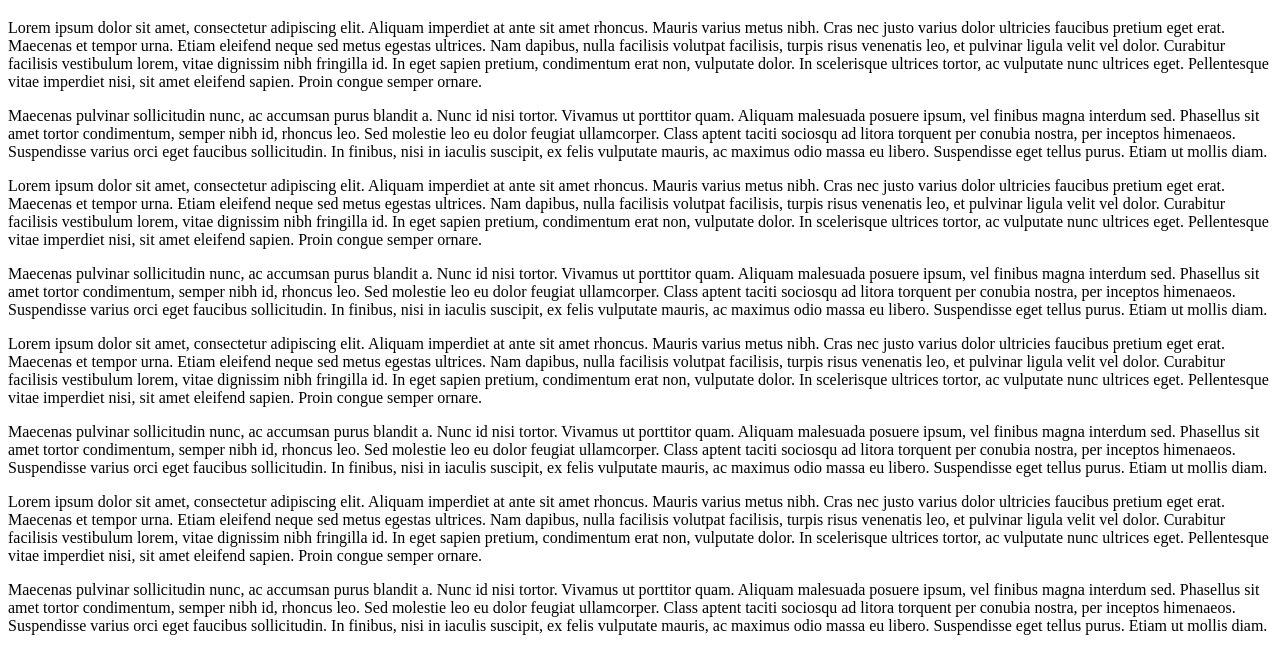
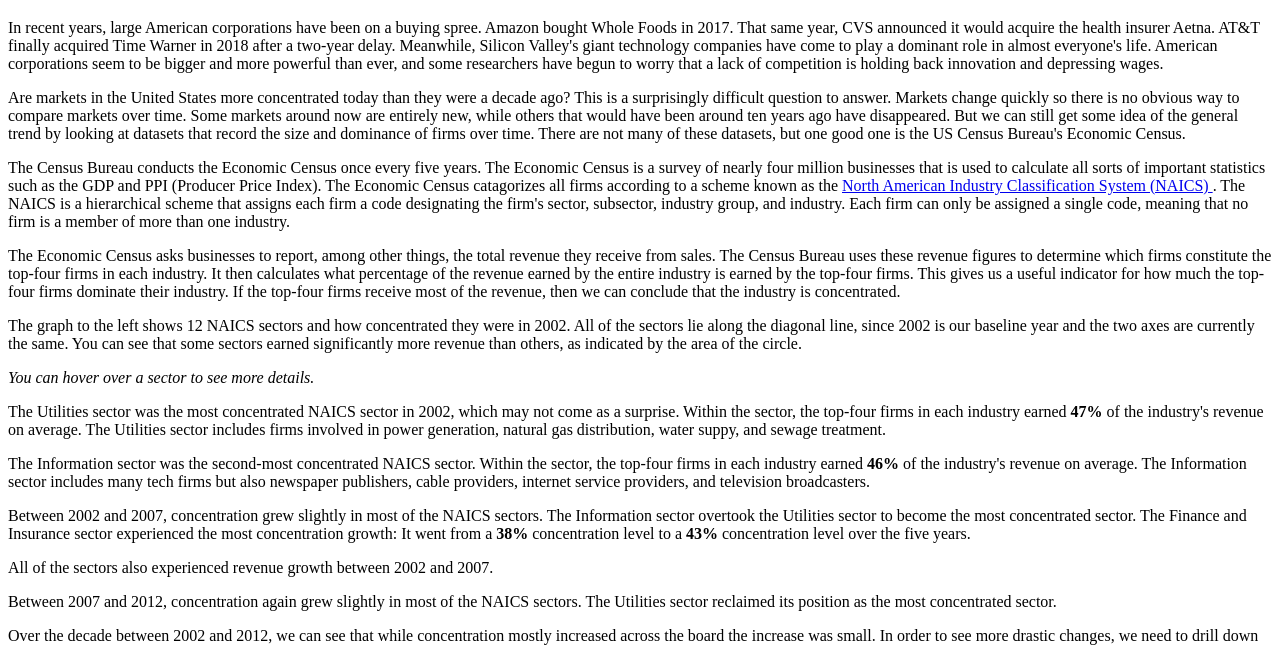
Before and after one commit to sinclairtarget/the-monopolists-are-winning-interactive, a website: page src/index.html in a window 1280 px wide. Shown: the part 145-791 px from the top of the page. Drawn offline with Linux system fonts and the light colour scheme.

Commit message:
Add accompanying text for first half of story.

```diff
--- a/src/index.html
+++ b/src/index.html
@@ -17,27 +17,25 @@
     </div>
     <main>
       <div class="text-container">
-        <p><span class="bold-start">Lorem ipsum dolor sit amet,</span>
-        consectetur adipiscing elit. Aliquam imperdiet at ante sit amet
-        rhoncus. Mauris varius metus nibh. Cras nec justo varius dolor
-        ultricies faucibus pretium eget erat. Maecenas et tempor urna. Etiam
-        eleifend neque sed metus egestas ultrices. Nam dapibus, nulla facilisis
-        volutpat facilisis, turpis risus venenatis leo, et pulvinar ligula
-        velit vel dolor. Curabitur facilisis vestibulum lorem, vitae dignissim
-        nibh fringilla id. In eget sapien pretium, condimentum erat non,
-        vulputate dolor. In scelerisque ultrices tortor, ac vulputate nunc
-        ultrices eget. Pellentesque vitae imperdiet nisi, sit amet eleifend
-        sapien. Proin congue semper ornare.</p>
+        <p><span class="bold-start">In recent years,</span> large American
+        corporations have been on a buying spree. Amazon bought Whole Foods in
+        2017. That same year, CVS announced it would acquire the health insurer
+        Aetna. AT&T finally acquired Time Warner in 2018 after a two-year
+        delay. Meanwhile, Silicon Valley's giant technology companies
+        have come to play a dominant role in almost everyone's life. American
+        corporations seem to be bigger and more powerful than ever, and some
+        researchers have begun to worry that a lack of competition is holding
+        back innovation and depressing wages.</p>
 
-        <p>Maecenas pulvinar sollicitudin nunc, ac accumsan purus blandit a.
-        Nunc id nisi tortor. Vivamus ut porttitor quam. Aliquam malesuada
-        posuere ipsum, vel finibus magna interdum sed. Phasellus sit amet
-        tortor condimentum, semper nibh id, rhoncus leo. Sed molestie leo eu
-        dolor feugiat ullamcorper. Class aptent taciti sociosqu ad litora
-        torquent per conubia nostra, per inceptos himenaeos. Suspendisse varius
-        orci eget faucibus sollicitudin. In finibus, nisi in iaculis suscipit,
-        ex felis vulputate mauris, ac maximus odio massa eu libero. Suspendisse
-        eget tellus purus. Etiam ut mollis diam.</p>
+        <p>Are markets in the United States more concentrated today than they
+        were a decade ago? This is a surprisingly difficult question to answer.
+        Markets change quickly so there is no obvious way to compare markets
+        over time. Some markets around now are entirely new, while others that
+        would have been around ten years ago have disappeared. But we can still
+        get some idea of the general trend by looking at datasets that
+        record the size and dominance of firms over time. There are not many of
+        these datasets, but one good one is the US Census Bureau's Economic
+        Census.</p>
       </div>
       <div class="divider"></div>
       <div class="two-column-container">
@@ -47,123 +45,80 @@
         </div>
         <div class="column">
           <div class="text-container">
-            <p><span class="bold-start">Lorem ipsum dolor sit amet,</span>
-            consectetur adipiscing elit. Aliquam imperdiet at ante sit amet
-            rhoncus. Mauris varius metus nibh. Cras nec justo varius dolor
-            ultricies faucibus pretium eget erat. Maecenas et tempor urna. Etiam
-            eleifend neque sed metus egestas ultrices. Nam dapibus, nulla
-            facilisis volutpat facilisis, turpis risus venenatis leo, et pulvinar
-            ligula velit vel dolor. Curabitur facilisis vestibulum lorem, vitae
-            dignissim nibh fringilla id. In eget sapien pretium, condimentum erat
-            non, vulputate dolor. In scelerisque ultrices tortor, ac vulputate
-            nunc ultrices eget. Pellentesque vitae imperdiet nisi, sit amet
-            eleifend sapien. Proin congue semper ornare.</p>
+            <p><span class="bold-start">The Census Bureau conducts</span> the
+            Economic Census once every five years. The Economic Census is a
+            survey of nearly four million businesses that is used to calculate
+            all sorts of important statistics such as the GDP and PPI (Producer
+            Price Index). The Economic Census catagorizes all firms according
+            to a scheme known as the
+            <a href="https://www.naics.com/naics-drilldown-table/">
+              North American Industry Classification System (NAICS)
+            </a>. The NAICS is a hierarchical scheme that assigns each firm a
+            code designating the firm's sector, subsector, industry group, and
+            industry. Each firm can only be assigned a single code, meaning
+            that no firm is a member of more than one industry.</p>
 
-            <p>Maecenas pulvinar sollicitudin nunc, ac accumsan purus blandit a.
-            Nunc id nisi tortor. Vivamus ut porttitor quam. Aliquam malesuada
-            posuere ipsum, vel finibus magna interdum sed. Phasellus sit amet
-            tortor condimentum, semper nibh id, rhoncus leo. Sed molestie leo eu
-            dolor feugiat ullamcorper. Class aptent taciti sociosqu ad litora
-            torquent per conubia nostra, per inceptos himenaeos. Suspendisse
-            varius orci eget faucibus sollicitudin. In finibus, nisi in iaculis
-            suscipit, ex felis vulputate mauris, ac maximus odio massa eu libero.
-            Suspendisse eget tellus purus. Etiam ut mollis diam.</p>
+            <p>The Economic Census asks businesses to report, among other
+            things, the total revenue they receive from sales. The Census
+            Bureau uses these revenue figures to determine which firms
+            constitute the top-four firms in each industry. It then calculates
+            what percentage of the revenue earned by the entire industry is
+            earned by the top-four firms. This gives us a useful indicator for
+            how much the top-four firms dominate their industry. If the
+            top-four firms receive most of the revenue, then we can conclude
+            that the industry is concentrated.
             <div class="arrow-down"></div>
 
             <div class="divider waypoint" data-node="2002-sectors"></div>
-            <p><span class="bold-start">Lorem ipsum dolor sit amet,</span>
-            consectetur adipiscing elit. Aliquam imperdiet at ante sit amet
-            rhoncus. Mauris varius metus nibh. Cras nec justo varius dolor
-            ultricies faucibus pretium eget erat. Maecenas et tempor urna. Etiam
-            eleifend neque sed metus egestas ultrices. Nam dapibus, nulla
-            facilisis volutpat facilisis, turpis risus venenatis leo, et pulvinar
-            ligula velit vel dolor. Curabitur facilisis vestibulum lorem, vitae
-            dignissim nibh fringilla id. In eget sapien pretium, condimentum erat
-            non, vulputate dolor. In scelerisque ultrices tortor, ac vulputate
-            nunc ultrices eget. Pellentesque vitae imperdiet nisi, sit amet
-            eleifend sapien. Proin congue semper ornare.</p>
+            <p>The graph to the left shows
+            12 NAICS sectors and how concentrated they were in 2002. All of
+            the sectors lie along the diagonal line, since 2002 is our baseline
+            year and the two axes are currently the same. You can see that
+            some sectors earned significantly more revenue than others, as
+            indicated by the area of the circle.</p>
 
-            <p>Maecenas pulvinar sollicitudin nunc, ac accumsan purus blandit a.
-            Nunc id nisi tortor. Vivamus ut porttitor quam. Aliquam malesuada
-            posuere ipsum, vel finibus magna interdum sed. Phasellus sit amet
-            tortor condimentum, semper nibh id, rhoncus leo. Sed molestie leo eu
-            dolor feugiat ullamcorper. Class aptent taciti sociosqu ad litora
-            torquent per conubia nostra, per inceptos himenaeos. Suspendisse
-            varius orci eget faucibus sollicitudin. In finibus, nisi in iaculis
-            suscipit, ex felis vulputate mauris, ac maximus odio massa eu libero.
-            Suspendisse eget tellus purus. Etiam ut mollis diam.</p>
+            <p><em>You can hover over a sector to see more details.</em></p>
             <div class="arrow-down"></div>
 
             <div class="divider waypoint" data-node="most-concentrated-sector"></div>
-            <p><span class="bold-start">Lorem ipsum dolor sit amet,</span>
-            consectetur adipiscing elit. Aliquam imperdiet at ante sit amet
-            rhoncus. Mauris varius metus nibh. Cras nec justo varius dolor
-            ultricies faucibus pretium eget erat. Maecenas et tempor urna. Etiam
-            eleifend neque sed metus egestas ultrices. Nam dapibus, nulla
-            facilisis volutpat facilisis, turpis risus venenatis leo, et pulvinar
-            ligula velit vel dolor. Curabitur facilisis vestibulum lorem, vitae
-            dignissim nibh fringilla id. In eget sapien pretium, condimentum erat
-            non, vulputate dolor. In scelerisque ultrices tortor, ac vulputate
-            nunc ultrices eget. Pellentesque vitae imperdiet nisi, sit amet
-            eleifend sapien. Proin congue semper ornare.</p>
+            <p>The Utilities sector was the most concentrated NAICS sector in
+            2002, which may not come as a surprise. Within the sector, the
+            top-four firms in each industry earned <b>47%</b> of the industry's
+            revenue on average. The Utilities sector includes firms involved in
+            power generation, natural gas distribution, water suppy, and sewage
+            treatment.</p>
+            <div class="arrow-down"></div>
 
-            <p>Maecenas pulvinar sollicitudin nunc, ac accumsan purus blandit a.
-            Nunc id nisi tortor. Vivamus ut porttitor quam. Aliquam malesuada
-            posuere ipsum, vel finibus magna interdum sed. Phasellus sit amet
-            tortor condimentum, semper nibh id, rhoncus leo. Sed molestie leo eu
-            dolor feugiat ullamcorper. Class aptent taciti sociosqu ad litora
-            torquent per conubia nostra, per inceptos himenaeos. Suspendisse
-            varius orci eget faucibus sollicitudin. In finibus, nisi in iaculis
-            suscipit, ex felis vulputate mauris, ac maximus odio massa eu libero.
-            Suspendisse eget tellus purus. Etiam ut mollis diam.</p>
+            <div class="divider waypoint" data-node="concentrated-sector-info"></div>
+            <p>The Information sector was the second-most concentrated NAICS
+            sector. Within the sector, the top-four firms in each industry
+            earned <b>46%</b> of the industry's revenue on average. The
+            Information sector includes many tech firms but also newspaper
+            publishers, cable providers, internet service providers, and
+            television broadcasters.</p>
             <div class="arrow-down"></div>
 
             <div class="divider waypoint" data-node="2007-sectors"></div>
-            <p><span class="bold-start">Lorem ipsum dolor sit amet,</span>
-            consectetur adipiscing elit. Aliquam imperdiet at ante sit amet
-            rhoncus. Mauris varius metus nibh. Cras nec justo varius dolor
-            ultricies faucibus pretium eget erat. Maecenas et tempor urna. Etiam
-            eleifend neque sed metus egestas ultrices. Nam dapibus, nulla
-            facilisis volutpat facilisis, turpis risus venenatis leo, et pulvinar
-            ligula velit vel dolor. Curabitur facilisis vestibulum lorem, vitae
-            dignissim nibh fringilla id. In eget sapien pretium, condimentum erat
-            non, vulputate dolor. In scelerisque ultrices tortor, ac vulputate
-            nunc ultrices eget. Pellentesque vitae imperdiet nisi, sit amet
-            eleifend sapien. Proin congue semper ornare.</p>
+            <p>Between 2002 and 2007, concentration grew slightly in most of
+            the NAICS sectors. The Information sector overtook the Utilities
+            sector to become the most concentrated sector. The Finance and
+            Insurance sector experienced the most concentration growth: It
+            went from a <b>38%</b> concentration level to a <b>43%</b>
+            concentration level over the five years.</p>
 
-            <p>Maecenas pulvinar sollicitudin nunc, ac accumsan purus blandit a.
-            Nunc id nisi tortor. Vivamus ut porttitor quam. Aliquam malesuada
-            posuere ipsum, vel finibus magna interdum sed. Phasellus sit amet
-            tortor condimentum, semper nibh id, rhoncus leo. Sed molestie leo eu
-            dolor feugiat ullamcorper. Class aptent taciti sociosqu ad litora
-            torquent per conubia nostra, per inceptos himenaeos. Suspendisse
-            varius orci eget faucibus sollicitudin. In finibus, nisi in iaculis
-            suscipit, ex felis vulputate mauris, ac maximus odio massa eu libero.
-            Suspendisse eget tellus purus. Etiam ut mollis diam.</p>
+            <p>All of the sectors also experienced revenue growth between
+            2002 and 2007.</p>
             <div class="arrow-down"></div>
 
             <div class="divider waypoint" data-node="2012-sectors"></div>
-            <p><span class="bold-start">Lorem ipsum dolor sit amet,</span>
-            consectetur adipiscing elit. Aliquam imperdiet at ante sit amet
-            rhoncus. Mauris varius metus nibh. Cras nec justo varius dolor
-            ultricies faucibus pretium eget erat. Maecenas et tempor urna. Etiam
-            eleifend neque sed metus egestas ultrices. Nam dapibus, nulla
-            facilisis volutpat facilisis, turpis risus venenatis leo, et pulvinar
-            ligula velit vel dolor. Curabitur facilisis vestibulum lorem, vitae
-            dignissim nibh fringilla id. In eget sapien pretium, condimentum erat
-            non, vulputate dolor. In scelerisque ultrices tortor, ac vulputate
-            nunc ultrices eget. Pellentesque vitae imperdiet nisi, sit amet
-            eleifend sapien. Proin congue semper ornare.</p>
+            <p>Between 2007 and 2012, concentration again grew slightly in most
+            of the NAICS sectors. The Utilities sector reclaimed its position
+            as the most concentrated sector.</p>
 
-            <p>Maecenas pulvinar sollicitudin nunc, ac accumsan purus blandit a.
-            Nunc id nisi tortor. Vivamus ut porttitor quam. Aliquam malesuada
-            posuere ipsum, vel finibus magna interdum sed. Phasellus sit amet
-            tortor condimentum, semper nibh id, rhoncus leo. Sed molestie leo eu
-            dolor feugiat ullamcorper. Class aptent taciti sociosqu ad litora
-            torquent per conubia nostra, per inceptos himenaeos. Suspendisse
-            varius orci eget faucibus sollicitudin. In finibus, nisi in iaculis
-            suscipit, ex felis vulputate mauris, ac maximus odio massa eu libero.
-            Suspendisse eget tellus purus. Etiam ut mollis diam.</p>
+            <p>Over the decade between 2002 and 2012, we can see that while
+            concentration mostly increased across the board the increase was
+            small. In order to see more drastic changes, we need to drill down
+            to the industry level.</p>
             <div class="arrow-down"></div>
 
             <div class="divider waypoint" data-node="2002-industries"></div>
--- a/src/js/index.js
+++ b/src/js/index.js
@@ -18,6 +18,8 @@ const storyNodes = {
   "2002-sectors": new InitialDrawSectorsNode("2002-sectors", 2002),
   "most-concentrated-sector":
     new HighlightSectorNode("most-concentrated-sector", 2002, 22),
+  "concentrated-sector-info":
+    new HighlightSectorNode("concentrated-sector-info", 2002, 51),
   "2007-sectors": new DrawSectorsNode("2007-sectors", 2007),
   "2012-sectors": new DrawSectorsNode("2012-sectors", 2012),
   "2002-industries": new DrawIndustriesNode("2002-industries", 2002),
```
